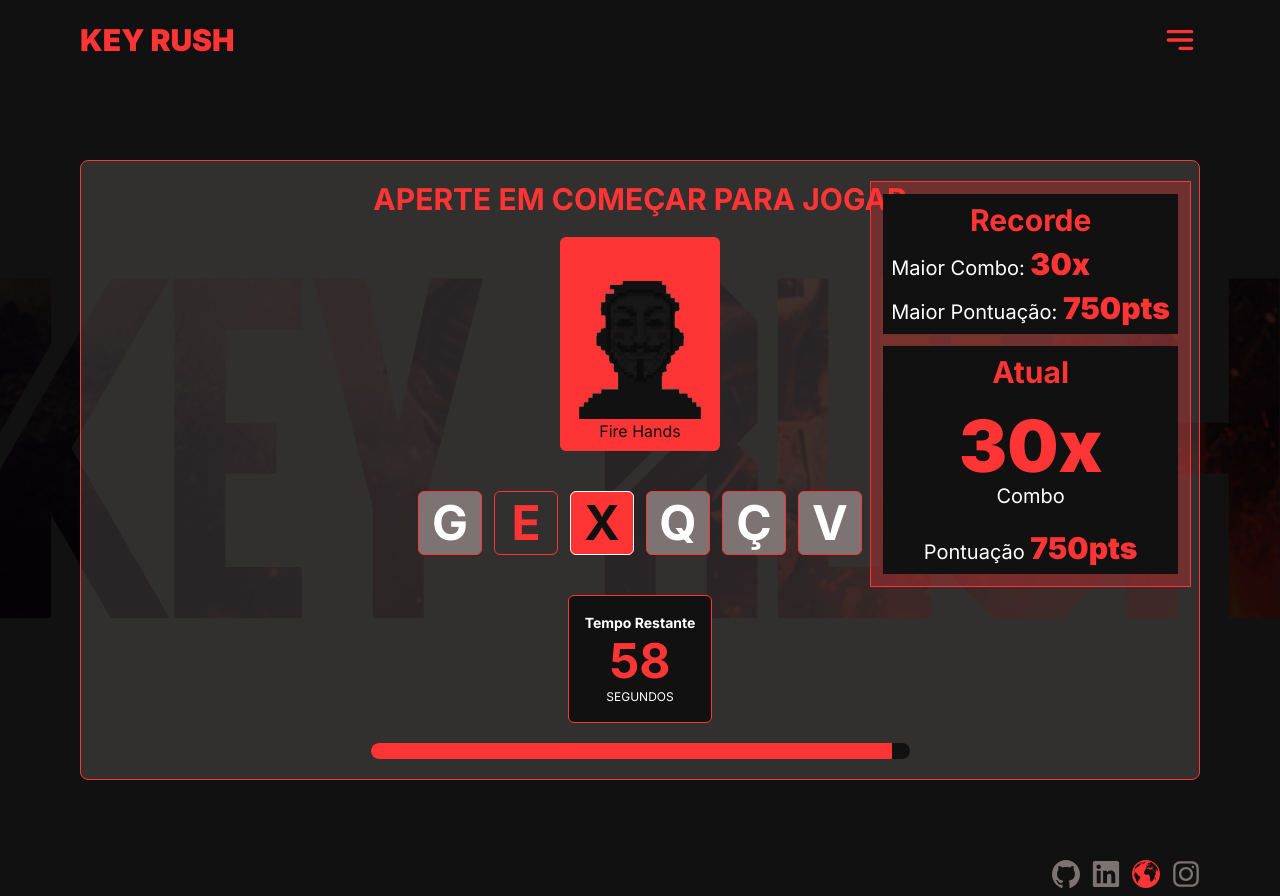
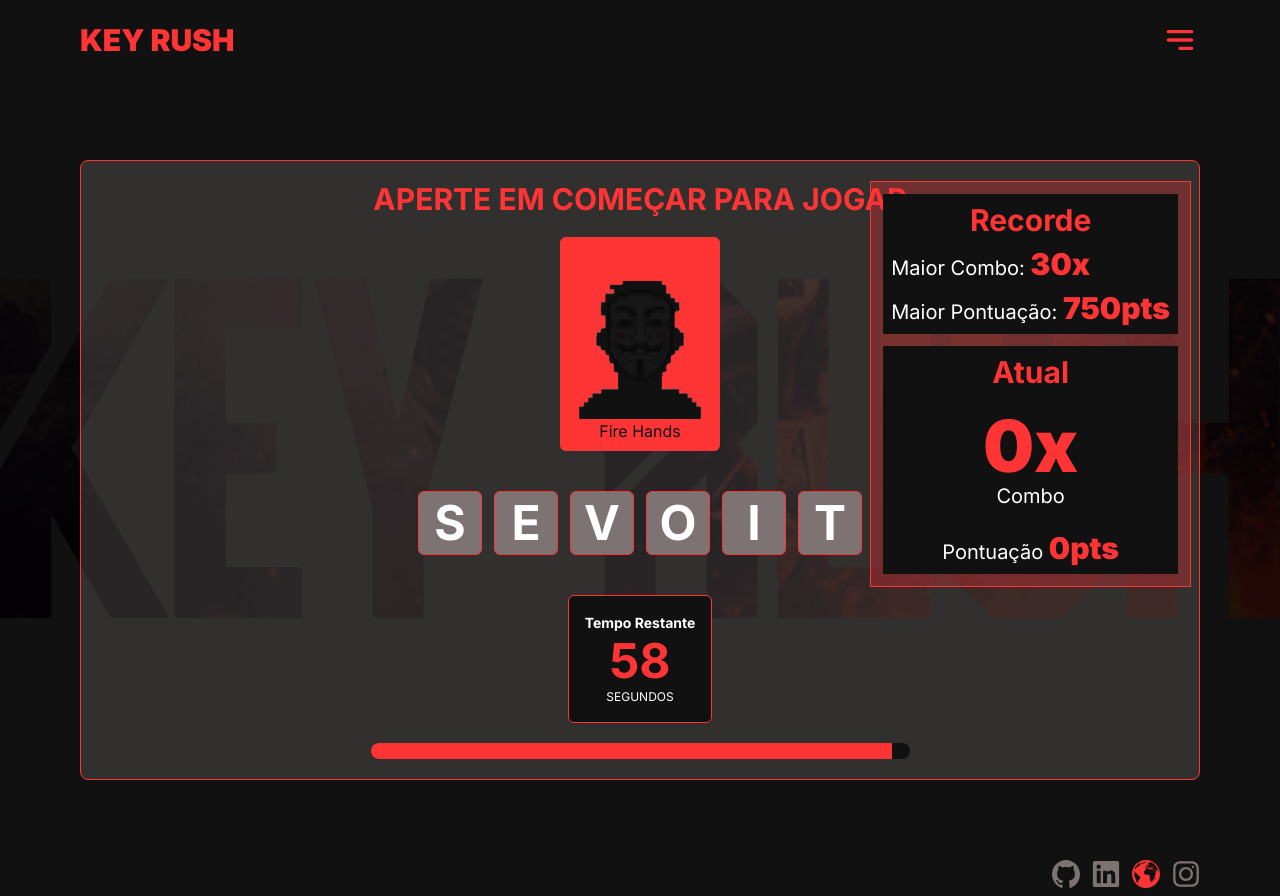
Before and after one commit to JsCodeDevlopment/Key-Rush, a Next.js app: page /game in a window 1280 px wide. Both pictures are taken after a click on the button "COMEÇAR". Built offline with nearby package versions, Linux system fonts and the light colour scheme.

Commit message:
feat: base game implementation

```diff
--- a/src/app/(home)/game/page.tsx
+++ b/src/app/(home)/game/page.tsx
@@ -6,53 +6,95 @@ import { Points } from "@/components/points";
 import { Keys } from "@/components/keys";
 import { CountDownTimer } from "@/components/countdown-timer";
 import { Button } from "@/components/ui/button";
-import { useEffect, useState } from "react";
-import { GenerateSequence } from "@/helpers/generate-sequence";
+import { useCallback, useEffect, useState } from "react";
 
 export default function Game() {
-  const [started, setStarded] = useState<boolean>(false);
+  const [started, setStarted] = useState<boolean>(false);
+  const [gameOver, setGameOver] = useState<boolean>(false);
 
   const [timeLeft, setTimeLeft] = useState<number>(60);
-  const [gameInterval, setGameInterval] = useState<NodeJS.Timeout | number>(0);
   const [score, setScore] = useState<number>(0);
   const [combo, setCombo] = useState<number>(0);
   const [currentIndex, setCurrentIndex] = useState<number>(0);
-  const [currenSequence, setCurrentSequence] = useState<number[]>([]);
+  const [currentSequence, setCurrentSequence] = useState<string[]>([]);
+  const [gameOverMessage, setGameOverMessage] = useState<string>("");
+  const [hasError, setHasError] = useState<boolean>(false);
 
-  // const { sequence } = GenerateSequence();
+  useEffect(() => {
+    let interval: NodeJS.Timeout;
+    if (timeLeft > 0 && started) {
+      interval = setInterval(() => {
+        setTimeLeft((prevTime) => prevTime - 1);
+      }, 1000);
+    } else if (timeLeft === 0) {
+      endGame("Time is up! ");
+    }
+    return () => clearInterval(interval);
+  }, [timeLeft, started]);
 
   const startGame = () => {
-    setStarded(true);
-
-    const interval = setInterval(() => {
-      setTimeLeft((prevTimeLeft) => prevTimeLeft - 1);
-    }, 1000);
-    setGameInterval(interval);
+    setScore(0);
+    setCombo(0);
+    setTimeLeft(60);
+    setCurrentIndex(0);
+    setCurrentSequence(generateSequence());
+    setGameOverMessage("");
+    setHasError(false);
+    setStarted(true);
+    setGameOver(false);
+    window.addEventListener("keydown", handleKeyPress);
   };
 
   const endGame = (message: string) => {
-    if (gameInterval) {
-      clearInterval(gameInterval);
-      setGameInterval(0);
-      console.log(message);
-    }
+    window.removeEventListener("keydown", handleKeyPress);
+    setStarted(false);
+    setGameOver(true);
+    setGameOverMessage(`${message}Your Score: ${score}, Your Combo: ${combo}`);
   };
 
-  useEffect(() => {
-    return () => {
-      if (gameInterval) {
-        clearInterval(gameInterval);
+  const resetGame = () => {
+    setGameOver(false);
+    setGameOverMessage("");
+  };
+
+  const generateSequence = () => {
+    const letters = "abcdefghijklmnopqrstuvwxyzç";
+    let sequence = [];
+    for (let i = 0; i < 6; i++) {
+      const randomIndex = Math.floor(Math.random() * letters.length);
+      sequence.push(letters[randomIndex]);
+    }
+    return sequence;
+  };
+
+  const handleKeyPress = useCallback(
+    (event: KeyboardEvent) => {
+      const keyPressed = event.key.toLowerCase();
+      if (keyPressed === currentSequence[currentIndex]) {
+        setScore((prevScore) => prevScore + 25);
+        setCombo((prevCombo) => prevCombo + 1);
+        setCurrentIndex((prevIndex) => prevIndex + 1);
+        setHasError(false);
+        if (currentIndex >= currentSequence.length - 1) {
+          setCurrentSequence(generateSequence());
+          setCurrentIndex(0);
+        }
+      } else {
+        setHasError(true);
+        endGame("You pressed the wrong key! ");
       }
-    };
-  }, []);
+    },
+    [currentSequence, currentIndex]
+  );
 
   useEffect(() => {
-    if (timeLeft <= 0) {
-      setTimeLeft(60);
-      setStarded(false);
-      endGame("Time is up!");
+    if (started) {
+      window.addEventListener("keydown", handleKeyPress);
     }
-  }, [timeLeft, endGame]);
+    return () => {
+      window.removeEventListener("keydown", handleKeyPress);
+    };
+  }, [started, handleKeyPress]);
 
   return (
     <section className="flex flex-col relative w-full gap-5 bg-[#7d7373]/30 border border-[#ff3434] p-5 rounded-lg items-center">
@@ -69,22 +111,46 @@ export default function Game() {
         />
         <p className="text-[#111111]">Fire Hands</p>
       </div>
-      {!started ? (
+      {started ? (
+        <>
+          <Points combo={combo} points={score} />
+          <Keys
+            currentIndex={currentIndex}
+            hasError={hasError}
+            sequence={currentSequence}
+          />
+          <CountDownTimer timeLeft={timeLeft} />
+        </>
+      ) : gameOver ? (
+        <>
+          {hasError && (
+            <Keys
+              currentIndex={currentIndex}
+              hasError={hasError}
+              sequence={currentSequence}
+            />
+          )}
+          <div id="end-message" style={{ color: "red" }}>
+            {gameOverMessage}
+          </div>
+          <Button
+            onClick={resetGame}
+            size={"lg"}
+            className="bg-[#ff3434] hover:scale-125 animate-bounce w-48 h-20 text-xl"
+          >
+            JOGAR DE NOVO
+          </Button>
+        </>
+      ) : (
         <div className="flex h-full items-center justify-center">
           <Button
-          onClick={() => startGame()}
+            onClick={startGame}
             size={"lg"}
             className="bg-[#ff3434] hover:scale-125 animate-bounce w-48 h-20 text-xl"
           >
             COMEÇAR
           </Button>
         </div>
-      ) : (
-        <>
-          <Points />
-          <Keys />
-          <CountDownTimer timeLeft={timeLeft} />
-        </>
       )}
     </section>
   );
--- a/src/components/keys.tsx
+++ b/src/components/keys.tsx
@@ -1,24 +1,34 @@
-export function Keys() {
+interface IKeys {
+  sequence: string[];
+  currentIndex: number;
+  hasError: boolean;
+}
+
+export function Keys({ sequence, currentIndex, hasError }: IKeys) {
   return (
     <article className="flex w-full gap-3 p-5 flex-wrap items-center justify-center">
-      <div className="flex items-center justify-center w-16 h-16 rounded-md bg-[#7d7373] border border-[#ff3434]">
-        <p className="text-white text-5xl font-bold">G</p>
-      </div>
-      <div className="flex items-center justify-center w-16 h-16 rounded-md bg-[#11111] border border-[#ff3434]">
-        <p className="text-[#ff3434] text-5xl font-bold">E</p>
-      </div>
-      <div className="flex items-center justify-center w-16 h-16 rounded-md bg-[#ff3434] border border-white">
-        <p className="text-[#111111] text-5xl font-bold">X</p>
-      </div>
-      <div className="flex items-center justify-center w-16 h-16 rounded-md bg-[#7d7373] border border-[#ff3434]">
-        <p className="text-white text-5xl font-bold">Q</p>
-      </div>
-      <div className="flex items-center justify-center w-16 h-16 rounded-md bg-[#7d7373] border border-[#ff3434]">
-        <p className="text-white text-5xl font-bold">Ç</p>
-      </div>
-      <div className="flex items-center justify-center w-16 h-16 rounded-md bg-[#7d7373] border border-[#ff3434]">
-        <p className="text-white text-5xl font-bold">V</p>
-      </div>
+      {sequence.map((key, index) => {
+        let itemClassName =
+          "flex items-center justify-center w-16 h-16 rounded-md";
+        let textClassName = "text-5xl font-bold";
+
+        if (index < currentIndex) {
+          itemClassName += " bg-[#111111] border border-[#ff3434]";
+          textClassName += " text-[#ff3434]";
+        } else if (index === currentIndex && hasError) {
+          itemClassName += " bg-[#ff3434] border border-white";
+          textClassName += " text-[#111111]";
+        } else {
+          itemClassName += " bg-[#7d7373] border border-[#ff3434]";
+          textClassName += " text-white";
+        }
+
+        return (
+          <div key={index} className={itemClassName}>
+            <p className={textClassName}>{key.toUpperCase()}</p>
+          </div>
+        );
+      })}
     </article>
   );
 }
--- a/src/components/points.tsx
+++ b/src/components/points.tsx
@@ -1,4 +1,9 @@
-export function Points() {
+interface PointsProps {
+  points: number;
+  combo: number;
+}
+
+export function Points({ points, combo }: PointsProps) {
   return (
     <div className="flex flex-col gap-3 absolute bg-[#ff3434]/30 p-3 right-2 border border-[#ff3434]">
       <div className="flex flex-col gap-2 p-2 bg-[#111111] text-white">
@@ -19,12 +24,12 @@ export function Points() {
           <p className="text-[#ff3434] text-3xl font-bold">Atual</p>
         </div>
         <div className="flex w-full flex-col items-center justify-center">
-          <span className="text-7xl text-[#ff3434] font-black">30x</span>
+          <span className="text-7xl text-[#ff3434] font-black">{combo}x</span>
           <p className="text-xl">Combo</p>
         </div>
         <p className="text-xl">
           Pontuação{" "}
-          <span className="text-3xl text-[#ff3434] font-black">750pts</span>
+          <span className="text-3xl text-[#ff3434] font-black">{points}pts</span>
         </p>
       </div>
     </div>
--- a/src/helpers/generate-sequence.ts
+++ /dev/null
@@ -1,17 +0,0 @@
-import { useState } from "react";
-
-interface IGenerateSequence {
-  sequence: string[];
-}
-
-export function GenerateSequence(): IGenerateSequence {
-  const [sequence, setSequence] = useState<string[]>([]);
-
-  const letters = "abcdefghijklmnopqrstuvwxyzç";
-  for (let i = 0; i < 6; i++) {
-    const randomIndex = Math.floor(Math.random() * letters.length);
-    setSequence((prev) => [...prev, letters[randomIndex]]);
-  }
-
-  return { sequence };
-}
```
